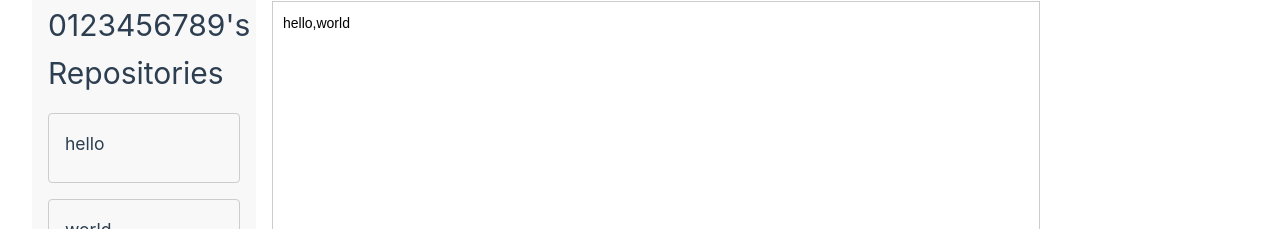
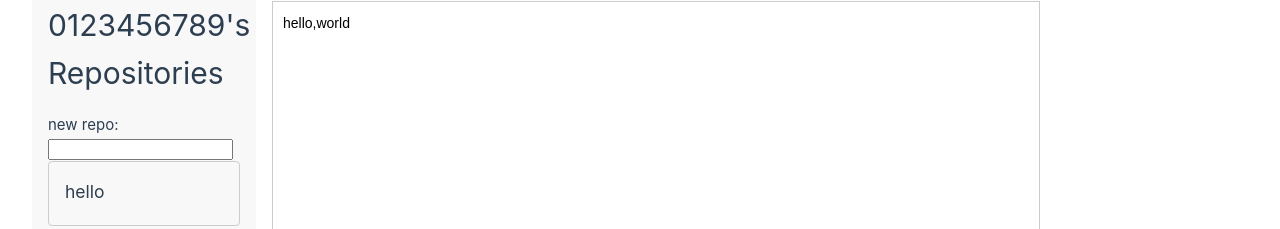
Before and after one commit to twinfox163/SE-project, a Vue app: page /login in a window 1280 px wide. Both pictures are taken after a click on the button "log in". Shown: the part 131-360 px from the top of the page. Built offline with nearby package versions, Linux system fonts and the light colour scheme; no server answers.

Commit message:
新建仓库

```diff
--- a/src/components/Profile.vue
+++ b/src/components/Profile.vue
@@ -3,6 +3,8 @@
       <h1>{{ user.username }}'s Repositories</h1>
       <div v-if="loading">Loading...</div>
       <div v-if="error">{{ error }}</div>
+      <!-- 增加新的库 -->
+      new repo:<input type="text" v-model="new_repo" @keydown.enter="set_new_repo">
       <div v-if="!loading && !error">
         <Repository
           v-for="(repo,index) in user.repositories"
@@ -39,6 +41,25 @@
     //console.log(this.user);
     //fetchUserData();
   });
+
+  //增加库的功能:
+  const new_repo=ref("");
+  const set_new_repo=()=>{
+    const Url = import.meta.env.VITE_API_BASE_URL + "/new_store";
+    console.log(Url);
+    console.log(new_repo.value)
+    axios.get(Url,{
+      params:{
+        username:user.username,
+        name:new_repo.value
+      }
+    })
+    .then((response)=>{
+      const {status,data}=response;
+      alert(data);
+      system.location.reload();
+    })
+  }
   </script>
 
   <style scoped>
--- a/src/components/Repository.vue
+++ b/src/components/Repository.vue
@@ -32,7 +32,7 @@ const set_index=()=>{
   border-radius: 4px;
 }
 .repository-item h3 {
-  margin: 0 0 8px 0;
+  margin: 0 0 3px 0;
 }
 .repository-item p {
   margin: 4px 0;
```
